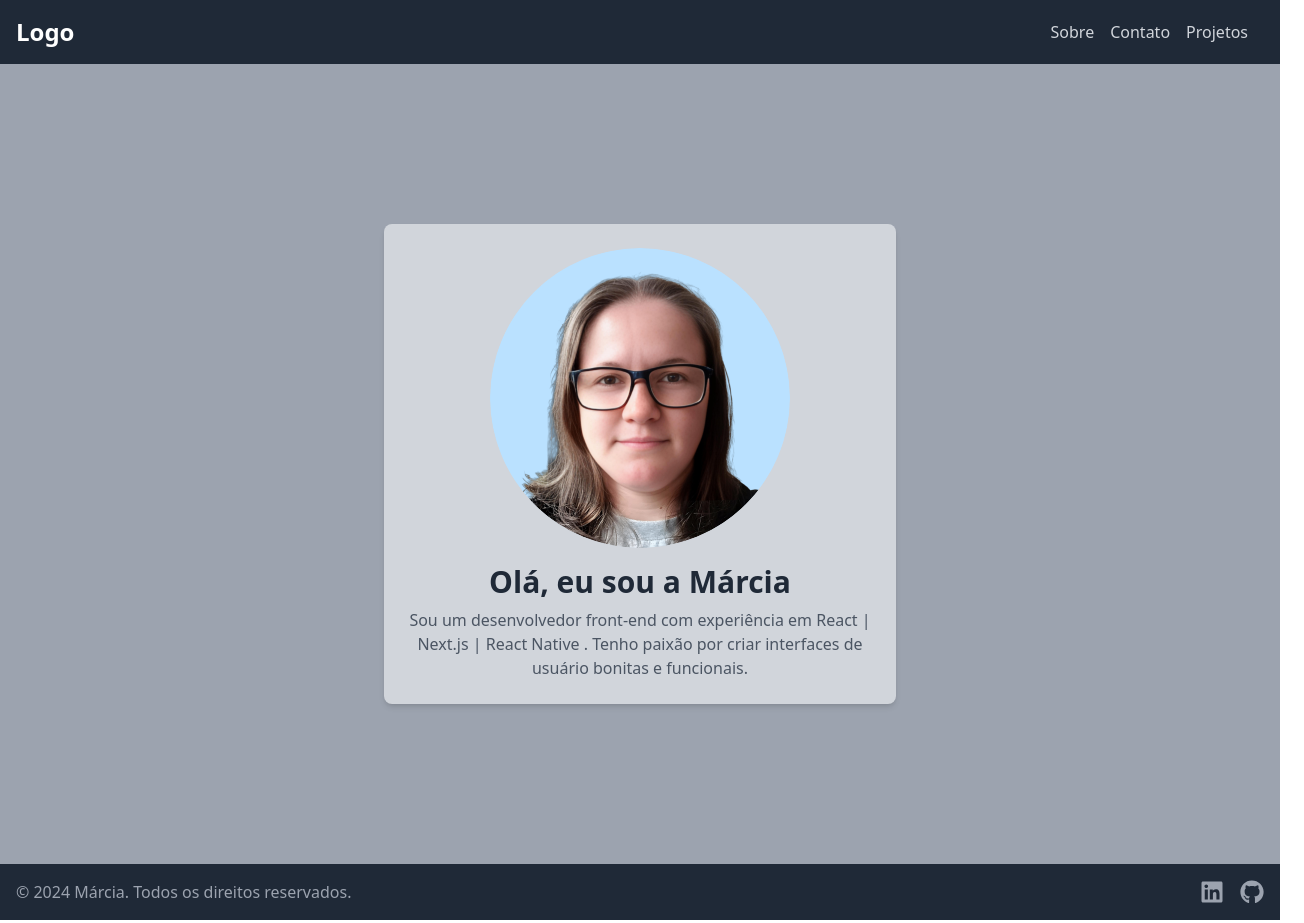
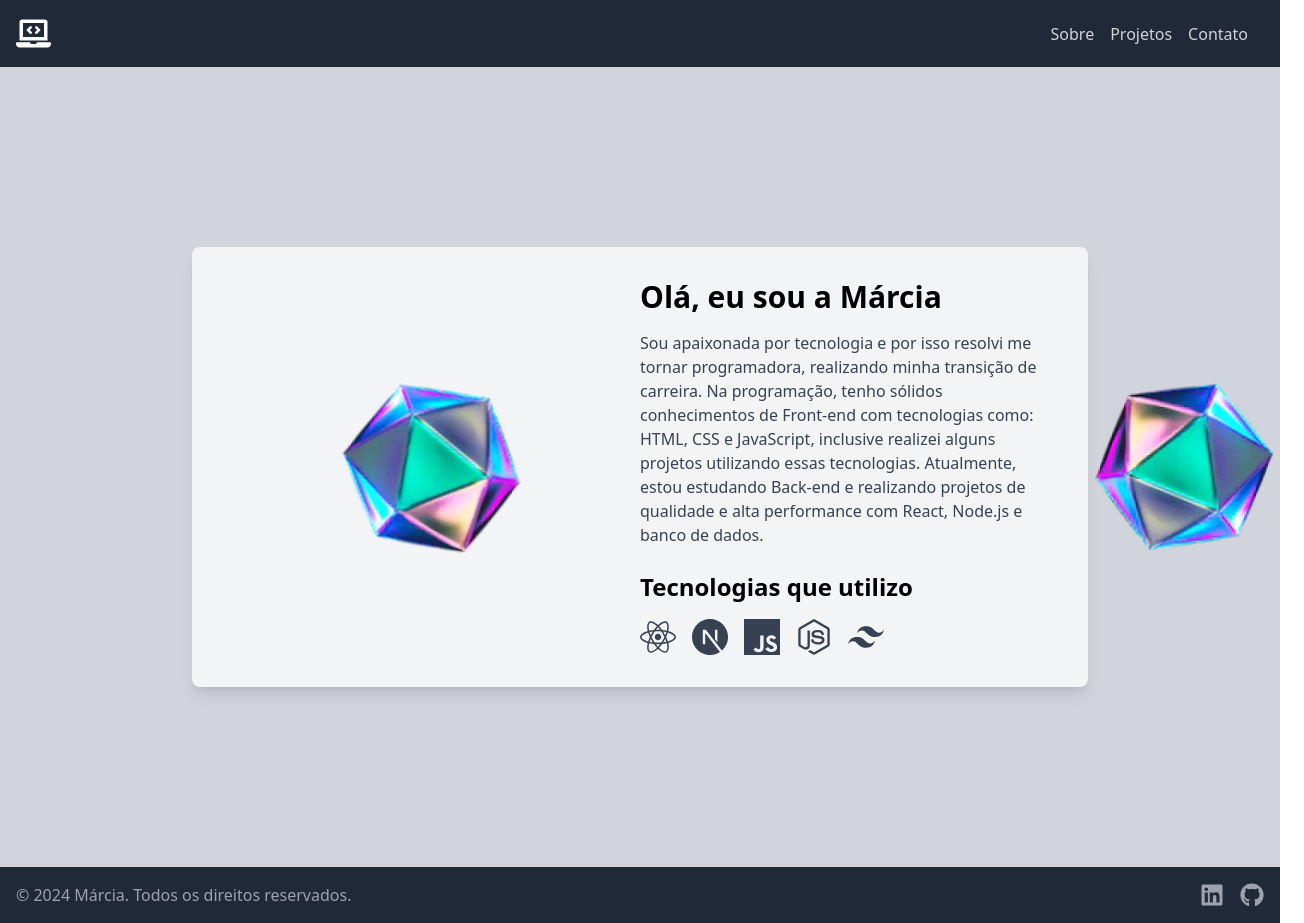
Before and after one commit to agostinhomarcia/new-port, a Next.js app: page /about in a window 1280 px wide. Shown: the whole page, 1304 px wide, since content can reach past the window. Built offline with nearby package versions, Linux system fonts and the light colour scheme.

Commit message:
fix: changes mobile and Navbar

```diff
--- a/src/app/about/page.tsx
+++ b/src/app/about/page.tsx
@@ -1,24 +1,80 @@
+"use client";
+
 import Image from "next/image";
+import { FaReact, FaNodeJs } from "react-icons/fa";
+import { SiNextdotjs, SiTailwindcss, SiJavascript } from "react-icons/si";
 
 export default function About() {
   return (
-    <div className="flex flex-col items-center justify-center min-h-screen bg-gray-400 p-4">
-      <div className="bg-gray-300 shadow-md rounded-lg p-6 max-w-lg w-full">
+    <div className="min-h-screen flex items-center justify-center bg-gray-300 p-4 md:p-8">
+      {/* Container Principal */}
+      <div className="flex flex-col md:flex-row items-center bg-gray-100 p-6 md:p-8 rounded-lg shadow-lg w-full max-w-4xl">
+        {/* Coluna Esquerda: Imagem com Movimento */}
+        <div className="flex justify-center items-center mb-8 md:mb-0 md:w-1/2">
+          <div className="relative w-32 h-32 md:w-40 md:h-40 lg:w-48 lg:h-48">
+            <Image
+              src="/web.png" // Caminho para a imagem
+              alt="Imagem Rotacionando"
+              layout="fill"
+              objectFit="cover"
+              className="animate-spin-slow rounded-full"
+            />
+          </div>
+        </div>
+
+        {/* Coluna Direita: Texto e Tecnologias */}
+        <div className="text-center md:text-left md:w-1/2">
+          <h1 className="text-2xl md:text-3xl font-bold mb-4">
+            Olá, eu sou a Márcia
+          </h1>
+          <p className="text-gray-700 mb-6">
+            Sou apaixonada por tecnologia e por isso resolvi me tornar
+            programadora, realizando minha transição de carreira. Na
+            programação, tenho sólidos conhecimentos de Front-end com
+            tecnologias como: HTML, CSS e JavaScript, inclusive realizei alguns
+            projetos utilizando essas tecnologias. Atualmente, estou estudando
+            Back-end e realizando projetos de qualidade e alta performance com
+            React, Node.js e banco de dados.
+          </p>
+
+          {/* Seção de Tecnologias */}
+          <h2 className="text-xl md:text-2xl font-bold mb-4">
+            Tecnologias que utilizo
+          </h2>
+          <div className="flex justify-center md:justify-start space-x-4 text-3xl md:text-4xl text-gray-700">
+            <FaReact
+              title="React"
+              className="hover:text-blue-500 transition-colors duration-300"
+            />
+            <SiNextdotjs
+              title="Next.js"
+              className="hover:text-black transition-colors duration-300"
+            />
+            <SiJavascript
+              title="JavaScript"
+              className="hover:text-yellow-500 transition-colors duration-300"
+            />
+            <FaNodeJs
+              title="Node.js"
+              className="hover:text-green-500 transition-colors duration-300"
+            />
+            <SiTailwindcss
+              title="Tailwind CSS"
+              className="hover:text-blue-400 transition-colors duration-300"
+            />
+          </div>
+        </div>
+      </div>
+
+      {/* Segunda Imagem com Rotação - Div Separada no Lado Direito */}
+      <div className="absolute right-0 hidden md:flex justify-center items-center w-32 h-32 md:w-40 md:h-40 lg:w-48 lg:h-48">
         <Image
-          src="/marcia.png"
-          width={300}
-          height={300}
-          alt="Minha Foto"
-          className="rounded-full mx-auto mb-4"
+          src="/web.png" // Caminho para a segunda imagem
+          alt="Imagem Rotacionando"
+          layout="fill"
+          objectFit="cover"
+          className="animate-spin-slow rounded-full"
         />
-        <h1 className="text-3xl font-bold text-center text-gray-800 mb-2">
-          Olá, eu sou a Márcia
-        </h1>
-        <p className="text-gray-600 text-center">
-          Sou um desenvolvedor front-end com experiência em React | Next.js |
-          React Native . Tenho paixão por criar interfaces de usuário bonitas e
-          funcionais.
-        </p>
       </div>
     </div>
   );
--- a/src/app/components/Navbar.tsx
+++ b/src/app/components/Navbar.tsx
@@ -2,7 +2,7 @@
 
 import { useState } from "react";
 import Link from "next/link";
-import { FaBars, FaTimes } from "react-icons/fa";
+import { FaBars, FaTimes, FaLaptopCode } from "react-icons/fa";
 
 export default function Navbar() {
   const [isOpen, setIsOpen] = useState(false);
@@ -14,8 +14,11 @@ export default function Navbar() {
   return (
     <nav className="bg-gray-800 p-4">
       <div className="container mx-auto flex justify-between items-center">
-        <Link href="/" className="text-white text-2xl font-bold">
-          Logo
+        <Link
+          href="/"
+          className="flex items-center text-white text-2xl font-bold"
+        >
+          <FaLaptopCode size={35} className="mr-2" />
         </Link>
         <div className="md:hidden">
           <button
@@ -38,16 +41,16 @@ export default function Navbar() {
               Sobre
             </Link>
             <Link
+              href="/projects"
+              className="text-gray-300 hover:text-white block mt-2 md:mt-0 md:mr-4"
+            >
+              Projetos
+            </Link>
+            <Link
               href="/contact"
               className="text-gray-300 hover:text-white block mt-2 md:mt-0 md:mr-4"
             >
               Contato
-            </Link>
-            <Link
-              href="/projects"
-              className="text-gray-300 hover:text-white block mt-2 md:mt-0 md:mr-4"
-            >
-              Projetos
             </Link>
           </div>
         </div>
--- a/src/app/contact/page.tsx
+++ b/src/app/contact/page.tsx
@@ -1,6 +1,6 @@
 export default function Contact() {
   return (
-    <div className="min-h-screen bg-gray-300 flex items-center justify-center p-8">
+    <div className="min-h-screen bg-gray-500 flex items-center justify-center p-8">
       <div className="bg-white shadow-md rounded-lg p-6 max-w-lg w-full">
         <h1 className="text-3xl font-bold text-center text-gray-800 mb-8">
           Entre em Contato
--- a/src/app/page.tsx
+++ b/src/app/page.tsx
@@ -15,28 +15,28 @@ export default function Home() {
           alt="Globo Girando"
           width={100}
           height={100}
-          className="absolute top-0 left-0 m-4 animate-spin-slow"
+          className="absolute top-10 left-4 m-4 animate-spin-slow"
         />
         <Image
           src="/web2.png"
           alt="Globo Girando"
           width={100}
           height={100}
-          className="absolute top-0 right-0 m-4 animate-spin-slow"
+          className="absolute top-10 right-4 m-4 animate-spin-slow"
         />
         <Image
-          src="/web2.png"
+          src="/creator.png"
           alt="Globo Girando"
           width={100}
           height={100}
-          className="absolute bottom-0 left-0 m-4 animate-spin-slow"
+          className="absolute bottom-10 left-4 m-4 animate-spin-slow"
         />
         <Image
-          src="/web.png"
+          src="/mobile.png"
           alt="Globo Girando"
           width={100}
           height={100}
-          className="absolute bottom-0 right-0 m-4 animate-spin-slow"
+          className="absolute bottom-10 right-4 m-4 animate-spin-slow"
         />
 
         {/* Conteúdo Principal */}
--- a/src/app/projects/page.tsx
+++ b/src/app/projects/page.tsx
@@ -7,9 +7,9 @@ import Image from "next/image";
 
 export default function Projects() {
   return (
-    <div className="min-h-screen bg-gray-300 p-8">
+    <div className="min-h-screen bg-gray-500 p-8">
       <motion.h1
-        className="text-4xl font-bold text-center text-gray-800 mb-8"
+        className="text-4xl font-bold text-center text-gray-300 mb-8"
         initial={{ opacity: 0 }}
         animate={{ opacity: 1 }}
         transition={{ duration: 1 }}
--- a/src/app/styles/globals.css
+++ b/src/app/styles/globals.css
@@ -74,10 +74,36 @@
 }
 .bg-zoom-animation {
   animation: zoomBackground 20s infinite alternate ease-in-out;
-  z-index: 10; /* Valor baixo para garantir que o conteúdo fique acima */
+  z-index: 10;
 }
 
 .animated-text,
 .cta-button {
-  z-index: 30; /* Valor alto para garantir que esses elementos fiquem acima do fundo */
+  z-index: 30;
 }
+@keyframes fadeIn {
+  from {
+    opacity: 0;
+    transform: translateY(20px);
+  }
+  to {
+    opacity: 1;
+    transform: translateY(0);
+  }
+}
+
+.animated-text {
+  animation: fadeIn 1s ease-out;
+}
+@keyframes spinSlow {
+  from {
+    transform: rotate(0deg);
+  }
+  to {
+    transform: rotate(360deg);
+  }
+}
+
+.animate-spin-slow {
+  animation: spinSlow 10s linear infinite;
+}
```
Also changed, not shown: public/creator.png (added), public/mobile.png (added).
